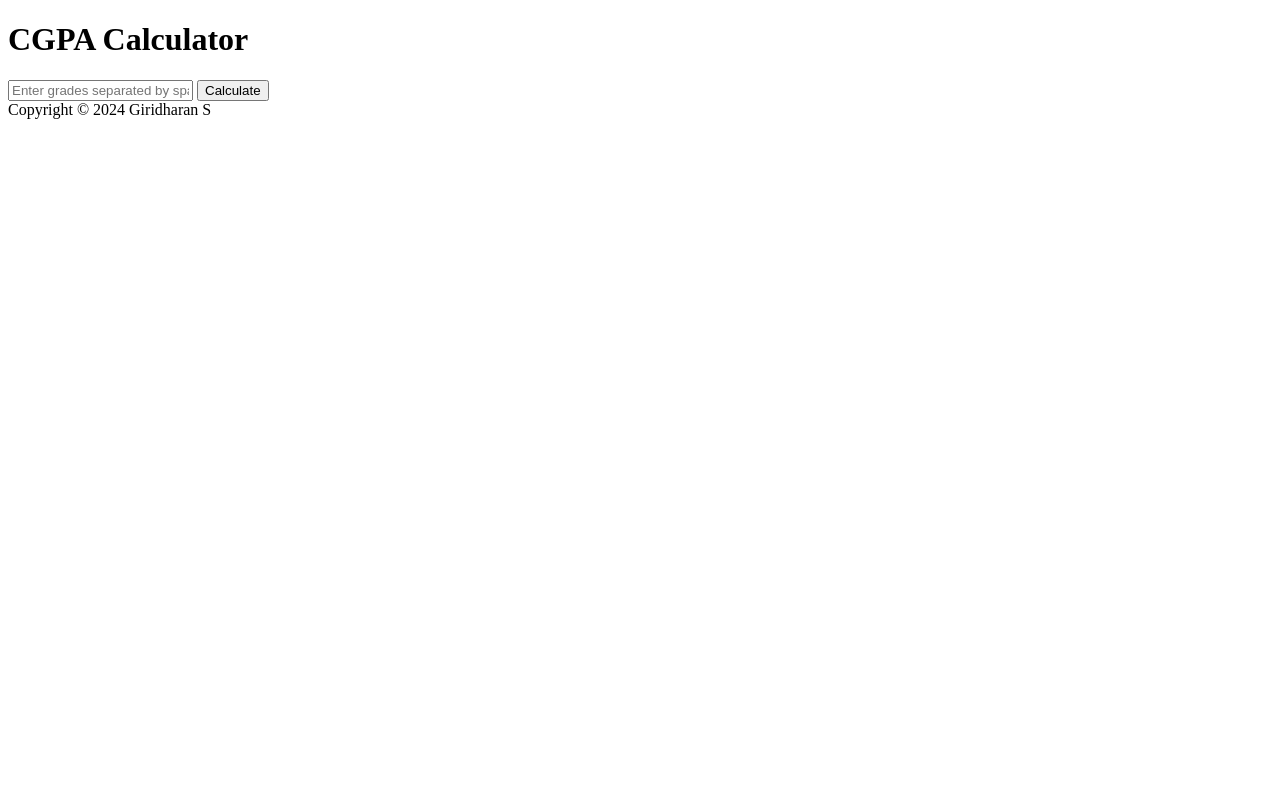
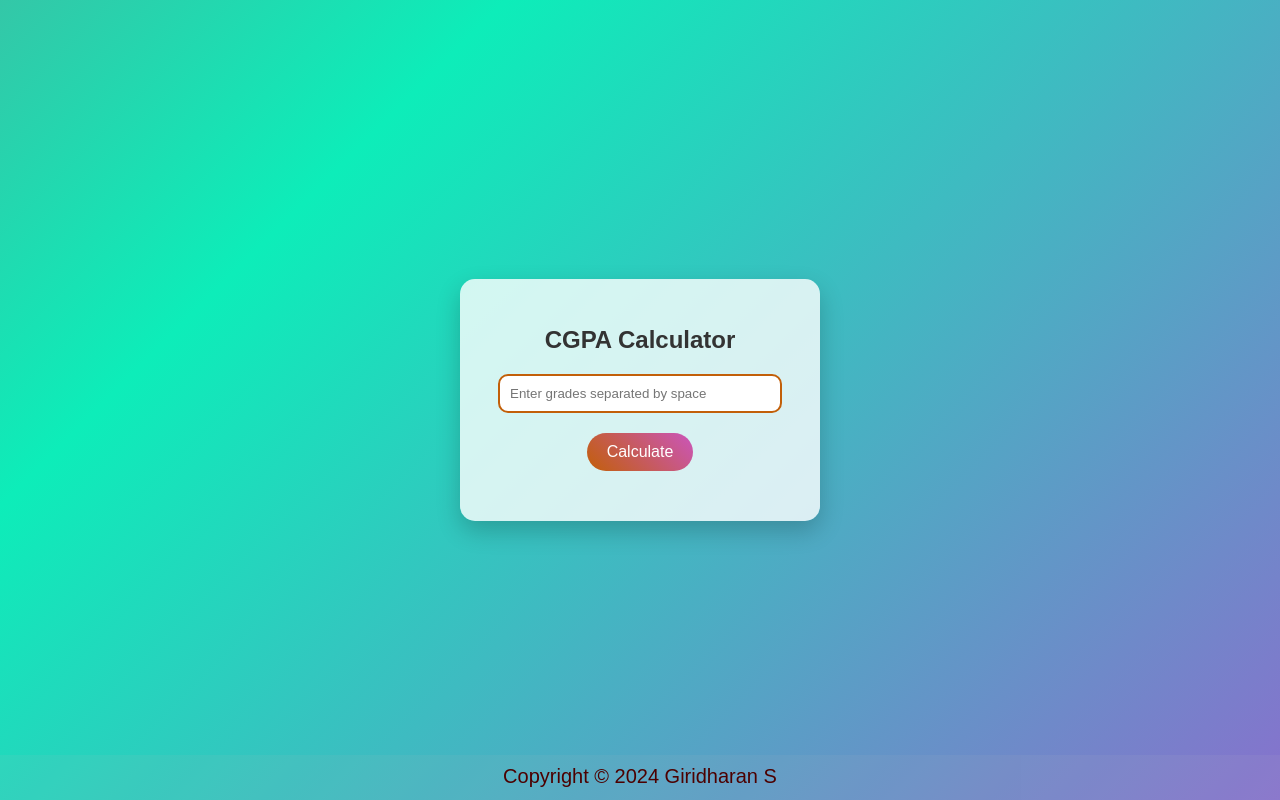
Before and after one commit to GiridharanS1729/cgpa_cal, a plain HTML site: page index.html in a window 1280 px wide. Drawn offline with Linux system fonts and the light colour scheme.

Commit message:
020720241825

```diff
--- a/index.html
+++ b/index.html
@@ -5,7 +5,8 @@
     <meta name="viewport" content="width=device-width, initial-scale=1.0">
     <title>CGPA Calculator</title>
     <link rel="shortcut icon" href="./assets/cgpa.ico" type="image/x-icon">
-    <script src="script.js"></script>
+    <link rel="stylesheet" href="./assets/styles.css">
+    <script src="./assets/script.js"></script>
 </head>
 <body>
     <div class="container">
```
